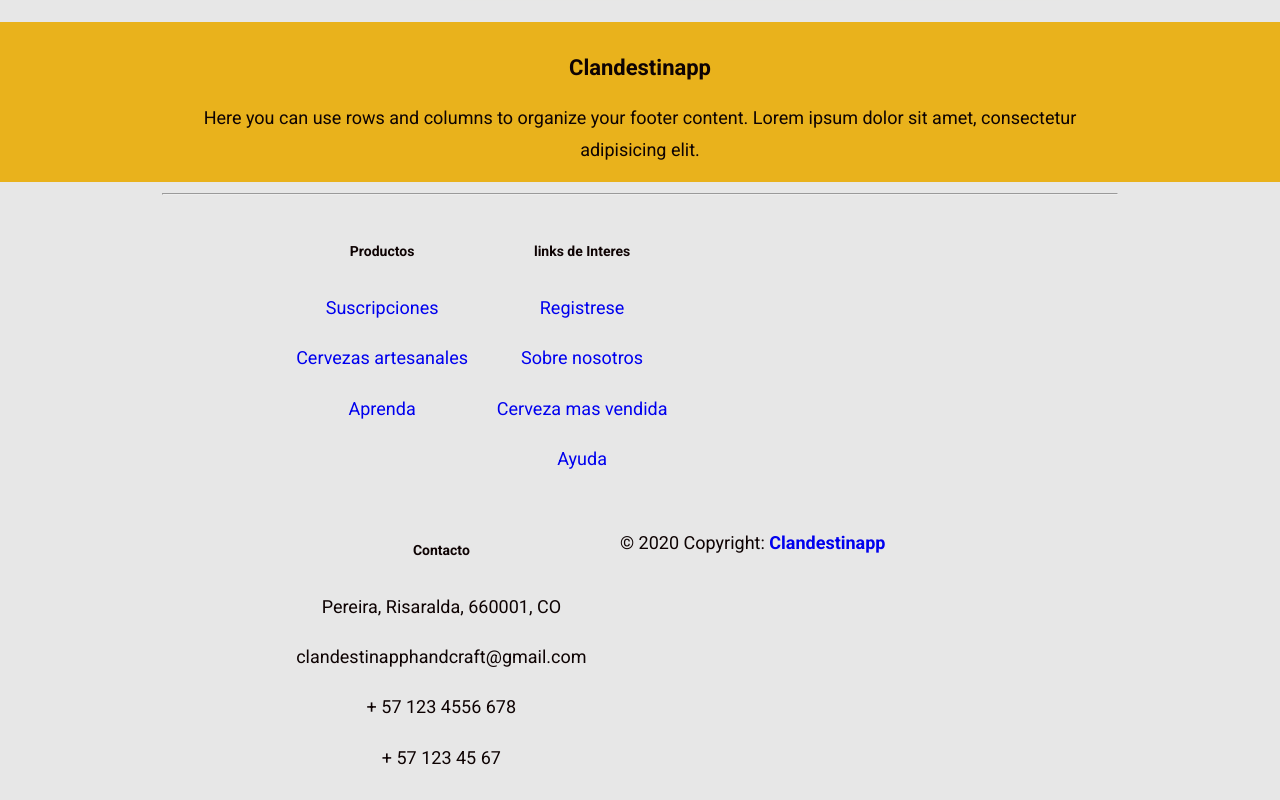
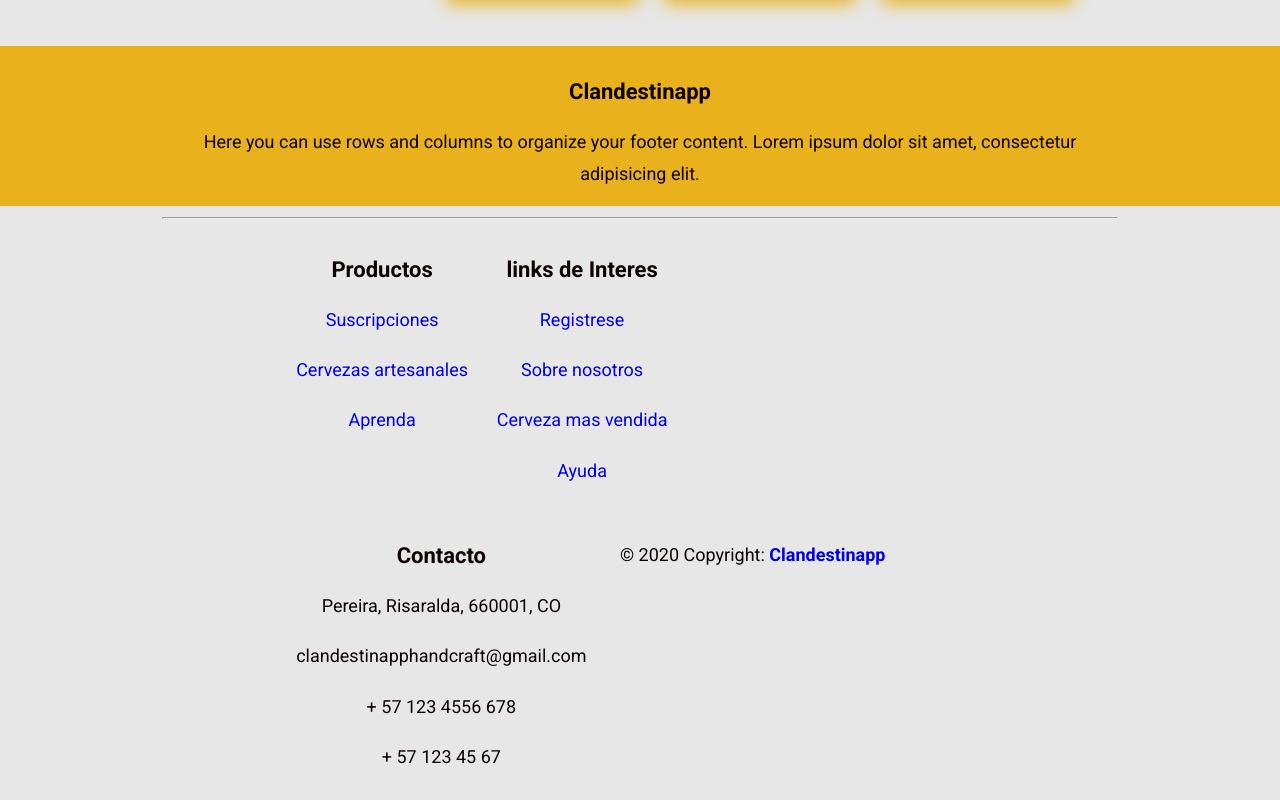
Before and after one commit to darkkyon037/Clandestinapp, an Angular app: page / in a window 1280 px wide. Shown: the part 1776-2576 px from the top of the page. Built offline with nearby package versions, Linux system fonts and the light colour scheme.

Commit message:
espacios

```diff
--- a/src/app/app.component.html
+++ b/src/app/app.component.html
@@ -15,6 +15,7 @@
     <!-- Imagen tu pedido -->
     <div align="center"><img src="https://imagizer.imageshack.com/img924/752/29KEnR.png" width="900 "
         height="130"></div>
+    <hr style="border:13px;"><hr style="border:12px;">
 
 
   </div>
@@ -24,6 +25,7 @@
         <div class="filters-wrapper">
           <app-url-form (urlChange)='onURLChange($event)'></app-url-form>
           <app-cart></app-cart>
+          <hr style="border:3px;"><hr style="border:2px;">
           <app-filters #filtersComponent [categories]='originalData.categories' [customFilters]='customFilters' [priceFilters]='priceFilters' (filterChange)='onFilterChange($event)'></app-filters>
         </div>
       </div>
--- a/src/index.html
+++ b/src/index.html
@@ -60,7 +60,7 @@
 
       <!-- Grid productos -->
       <div class="col-md-2 col-lg-2 col-xl-2 mx-auto mt-3" >
-        <h6 class="text-uppercase mb-4 font-weight-bold">Productos</h6>
+        <h3 class="text-uppercase mb-4 font-weight-bold">Productos</h3>
         <p>
           <a href="#!">Suscripciones</a>
         </p>
@@ -73,7 +73,7 @@
       </div>
       <!-- Grid link de interes -->
       <div class="col-md-3 col-lg-2 col-xl-2 mx-auto mt-3">
-        <h6 class="text-uppercase mb-4 font-weight-bold">links de Interes</h6>
+        <h3 class="text-uppercase mb-4 font-weight-bold">links de Interes</h3>
         <p>
           <a href="#!">Registrese</a>
         </p>
@@ -89,7 +89,7 @@
       </div>
       <!-- Grid contacto -->
       <div class="col-md-4 col-lg-3 col-xl-3 mx-auto mt-3">
-        <h6 class="text-uppercase mb-4 font-weight-bold">Contacto</h6>
+        <h3 class="text-uppercase mb-4 font-weight-bold">Contacto</h3>
         <p>
           <i class="fas fa-home mr-3"></i>Pereira, Risaralda, 660001, CO</p>
         <p>
```
Also changed, not shown: src/styles.scss (+1 -11 lines).
